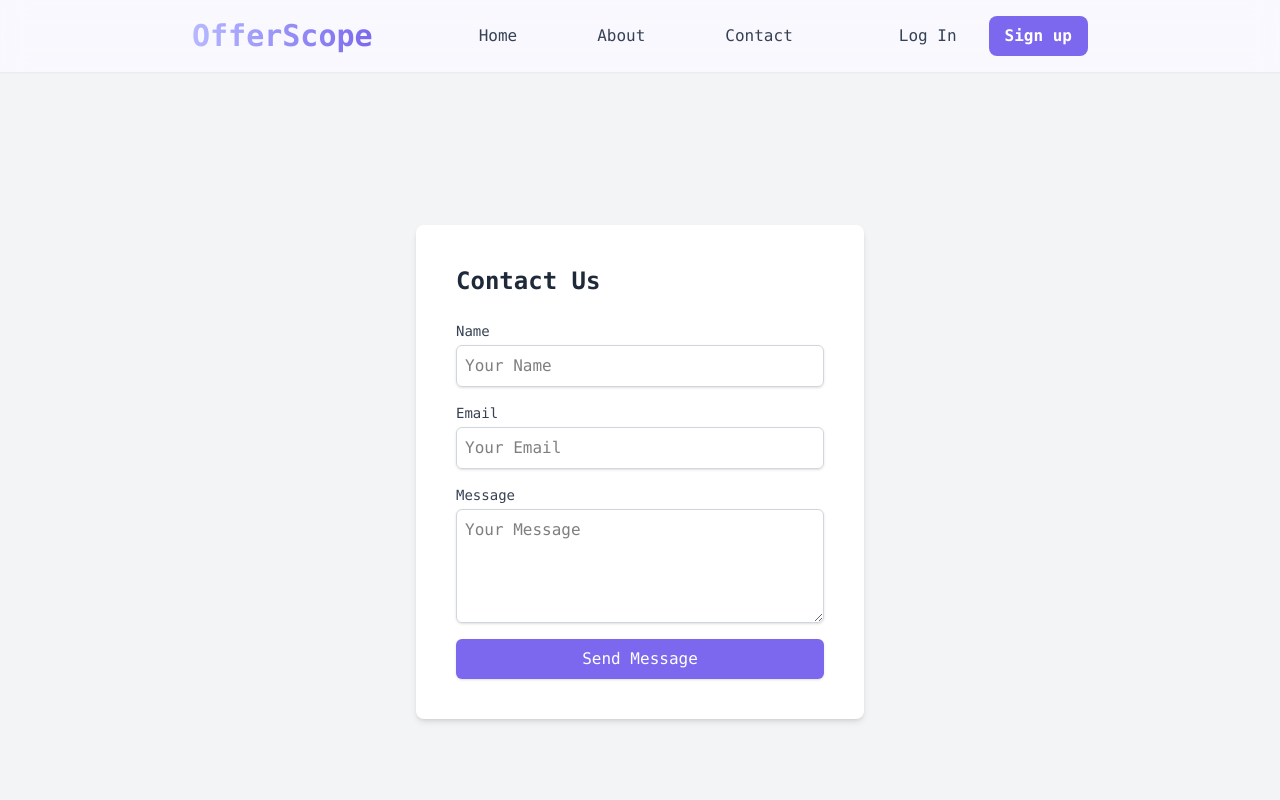
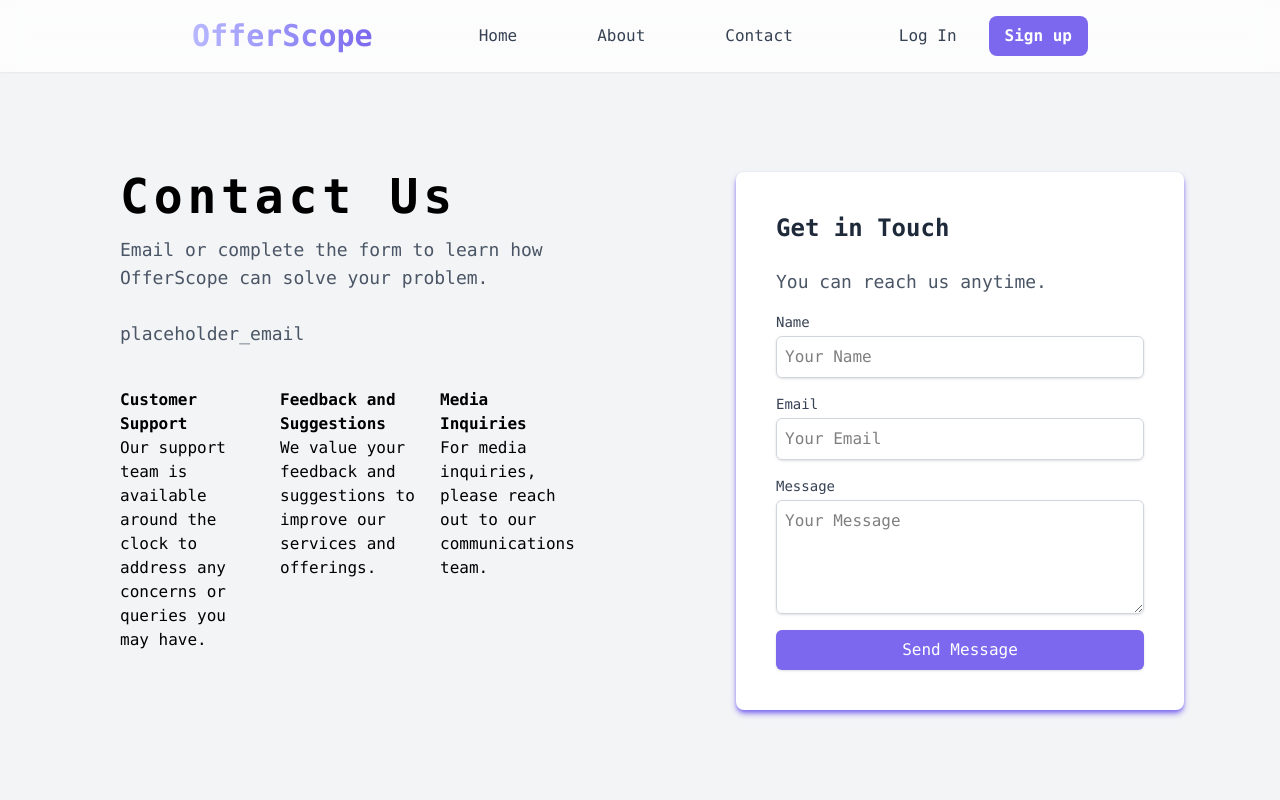
Before and after one commit to discreett/OfferScope, a Next.js app: page /contact in a window 1280 px wide. Shown: the top 800 px of the page. Built offline with nearby package versions, Linux system fonts and the light colour scheme.

Commit message:
contact us page

```diff
--- a/components/Contact.tsx
+++ b/components/Contact.tsx
@@ -5,11 +5,37 @@ import Footer from "@/components/Footer";
 
 function myContact() {
     return (
-        <main>
+        <main className="bg-gray-100 min-h-screen flex flex-col">
             <Navbar/>
-            <div className="min-h-screen flex items-center justify-center bg-gray-100">
-                <div className="bg-white p-10 rounded-lg shadow-md w-full max-w-md">
-                    <h2 className="text-2xl font-bold mb-6 text-gray-800">Contact Us</h2>
+            <div className="grid grid-cols-2 gap-8 py-25">
+                <div className="px-10 ml-20">
+                    <div className="flex flex-col">
+                        <h1 className="text-5xl tracking-widest font-bold">Contact Us</h1>
+                        <p className="text-lg text-gray-600 mt-4">Email or complete the form to learn how <br /> OfferScope can solve your problem.</p>
+                        <p className="text-lg text-gray-600 mt-7">placeholder_email</p>
+                    </div>
+
+                    <div className = "grid gap-4 mt-10 grid-cols-3">
+                        <div>
+                            <h1 className="font-bold">Customer Support</h1>
+                            <p>Our support team is available around the clock to address any concerns or queries you may have.</p>
+                        </div>
+                        <div>
+                            <h1 className="font-bold">Feedback and Suggestions</h1>
+                            <p>We value your feedback and suggestions to improve our services and offerings.</p>
+                        </div>
+                        <div>
+                            <h1 className="font-bold">Media Inquiries</h1>
+                            <p>For media inquiries, please reach out to our communications team.</p>
+                        </div>
+                    </div>
+                </div>
+
+
+
+                <div className="bg-white p-10 rounded-lg shadow-md shadow-[#7B68EE] w-full max-w-md ml-20">
+                    <h2 className="text-2xl font-bold mb-6 text-gray-800">Get in Touch</h2>
+                    <h1 className="text-lg text-gray-600 mb-4">You can reach us anytime.</h1>
                     <form className="space-y-4">
                         <div>
                             <label htmlFor="name" className="block text-sm font-medium text-gray-700">Name</label>
--- a/components/Footer.tsx
+++ b/components/Footer.tsx
@@ -2,7 +2,7 @@
 
 function myFooter() {
     return (
-        <footer className="bg-[#B7BBF5] py-8 px-6 mt-16">
+        <footer className="bg-[#B7BBF5] py-5 px-6 mt-16">
             <div className="max-w-4xl mx-auto text-center">
                 <p className="font-semibold mb-4 text-lg">This tool provides informational summaries and comparisons only.</p>
                 <div className="text-gray-700">
```
